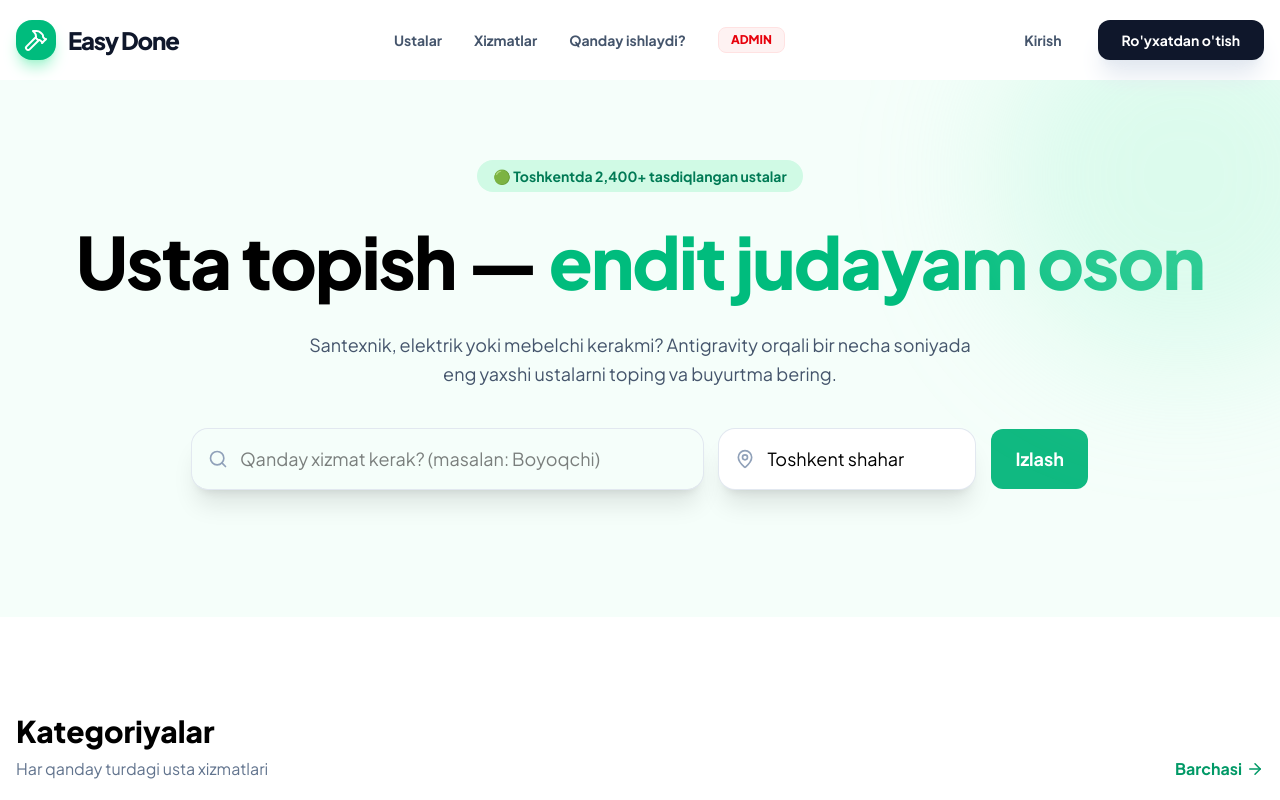
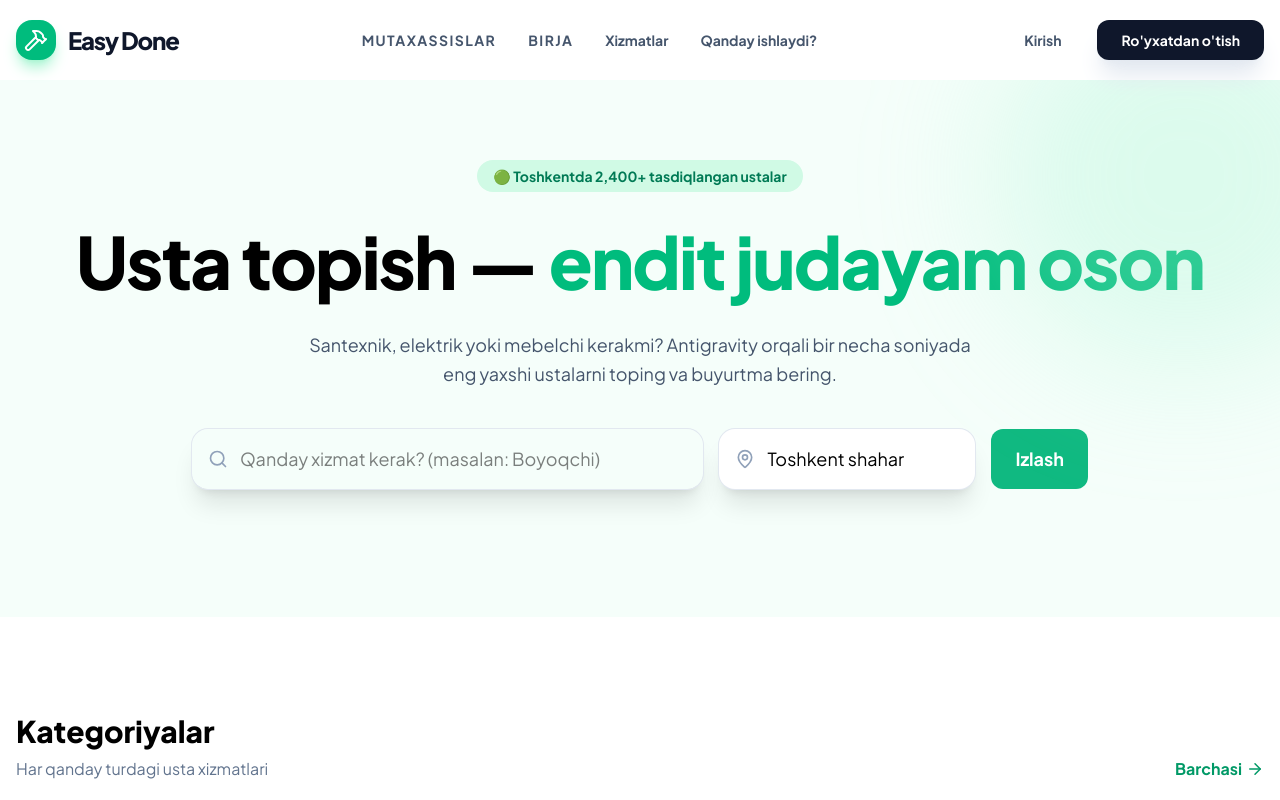
Before and after one commit to cretivy/easydone, a Next.js app: page / in a window 1280 px wide. Shown: the top 800 px of the page. Built offline with nearby package versions, Linux system fonts and the light colour scheme; no server answers.

Commit message:
feat: add Birja link to Header

```diff
--- a/src/components/Header.tsx
+++ b/src/components/Header.tsx
@@ -37,10 +37,13 @@ export default function Header() {
 
         {/* DESKTOP NAV */}
         <div className="hidden md:flex items-center gap-8">
-          <Link href="/masters" className="text-sm font-bold text-slate-600 hover:text-emerald-500 transition-colors">Ustalar</Link>
+          <Link href="/masters" className="text-sm font-bold text-slate-600 hover:text-emerald-500 transition-colors uppercase tracking-widest">Mutaxassislar</Link>
+          <Link href="/jobs" className="text-sm font-bold text-slate-600 hover:text-emerald-500 transition-colors uppercase tracking-widest">Birja</Link>
           <Link href="/categories" className="text-sm font-bold text-slate-600 hover:text-emerald-500 transition-colors">Xizmatlar</Link>
           <Link href="/how-it-works" className="text-sm font-bold text-slate-600 hover:text-emerald-500 transition-colors">Qanday ishlaydi?</Link>
-          <Link href="/admin/dashboard" className="text-xs font-black bg-red-50 text-red-600 px-3 py-1 rounded-lg border border-red-100 hover:bg-red-500 hover:text-white transition-all uppercase">Admin</Link>
+          {userData?.role === 'ADMIN' && (
+            <Link href="/admin/dashboard" className="text-xs font-black bg-red-50 text-red-600 px-3 py-1 rounded-lg border border-red-100 hover:bg-red-500 hover:text-white transition-all uppercase">Admin</Link>
+          )}
         </div>
 
 
```
